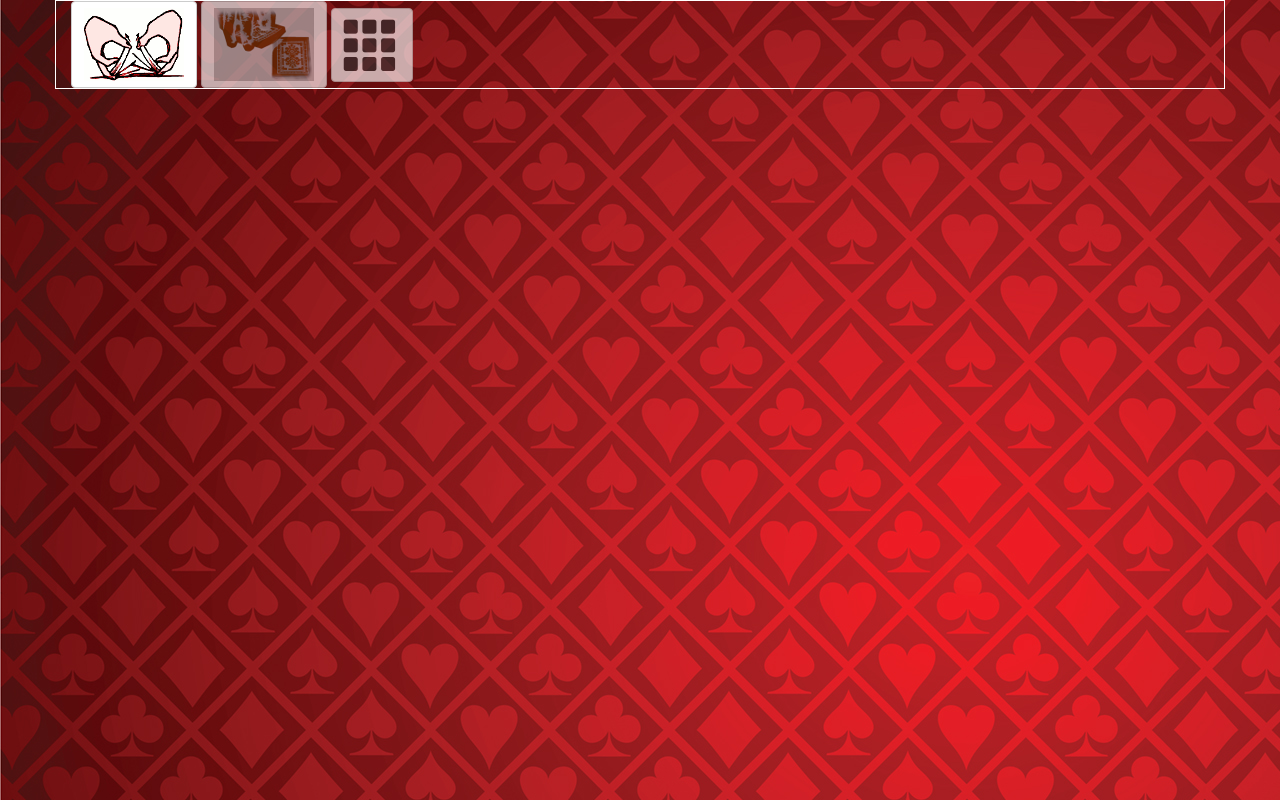
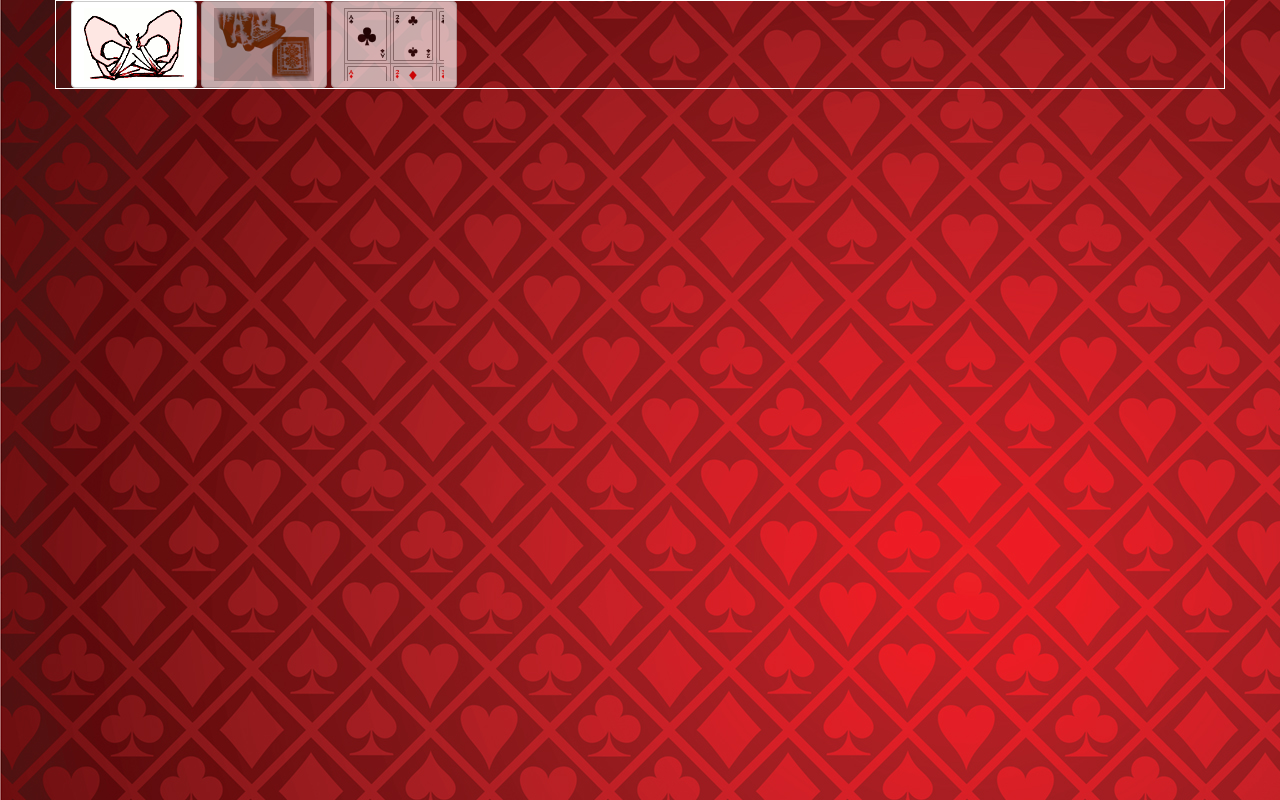
Before and after one commit to albraga/cartomante, a plain HTML site: page public_html/index.html in a window 1280 px wide. Drawn offline with Linux system fonts and the light colour scheme.

Commit message:
layout.png

```diff
--- a/public_html/index.html
+++ b/public_html/index.html
@@ -23,7 +23,7 @@
                         <img src="img/cut.png" alt="cut">
                     </button>
                     <button id="btlayout" type="button" class="btn btn-default" title="lay the cards out/espalhar as cartas" onclick="Cartomancer.layThemOut();">
-                        <span class="glyphicon glyphicon-th"></span>
+                        <img src="img/layout.png" alt="lay out">
                     </button>
                 </div>
             </div>
```
Also changed, not shown: public_html/img/layout.png (added).
